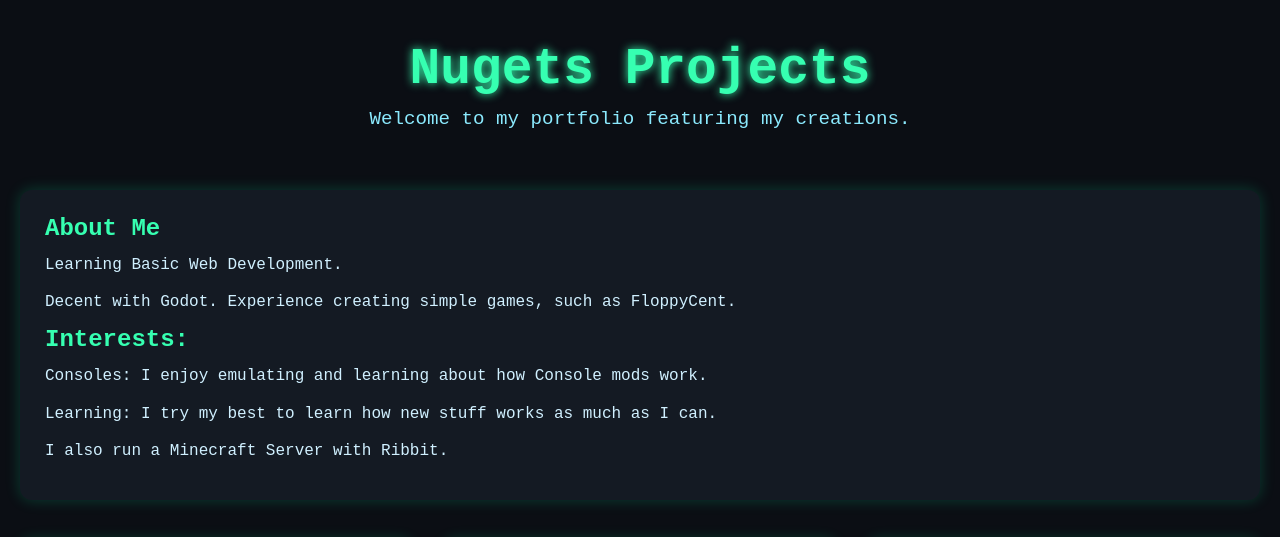
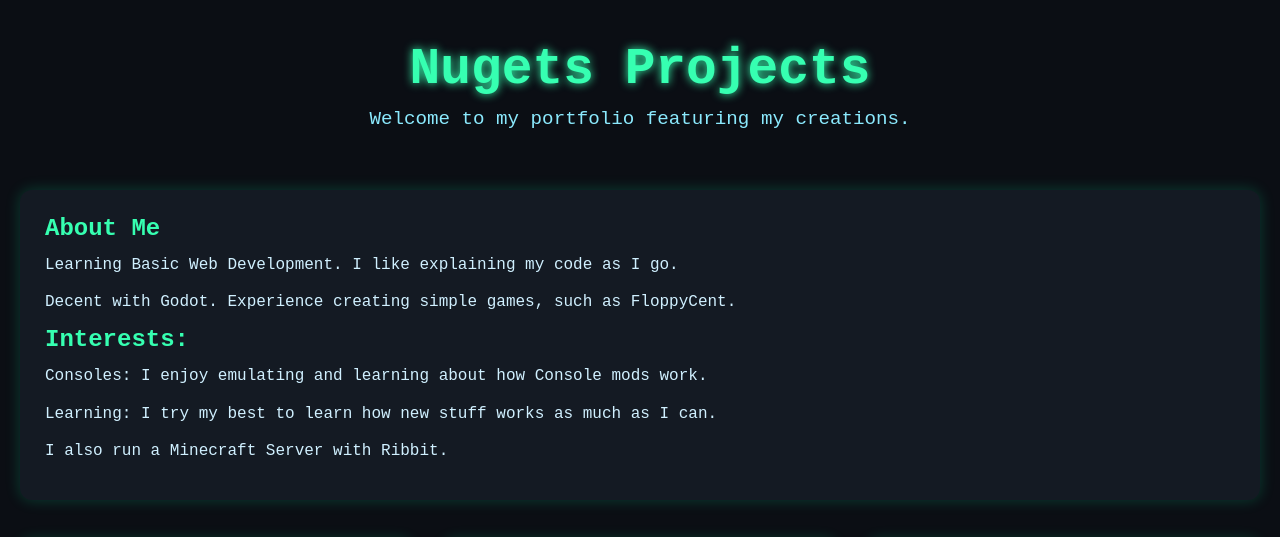
Before and after one commit to Nugetinc/nugetinc.github.io, a plain HTML site: page index.html in a window 1280 px wide. Shown: the top 537 px of the page. Drawn offline with Linux system fonts and the light colour scheme.

Commit message:
Update index.html

```diff
--- a/index.html
+++ b/index.html
@@ -16,7 +16,7 @@
 
     <section class="about">
             <h2>About Me</h2>
-            <p>Learning Basic Web Development.</p>
+            <p>Learning Basic Web Development. I like explaining my code as I go.</p>
             <p>Decent with Godot. Experience creating simple games, such as FloppyCent.</p>
             <h1> Interests:</h1>
                 <p>Consoles: I enjoy emulating and learning about how Console mods work.</p>
```
